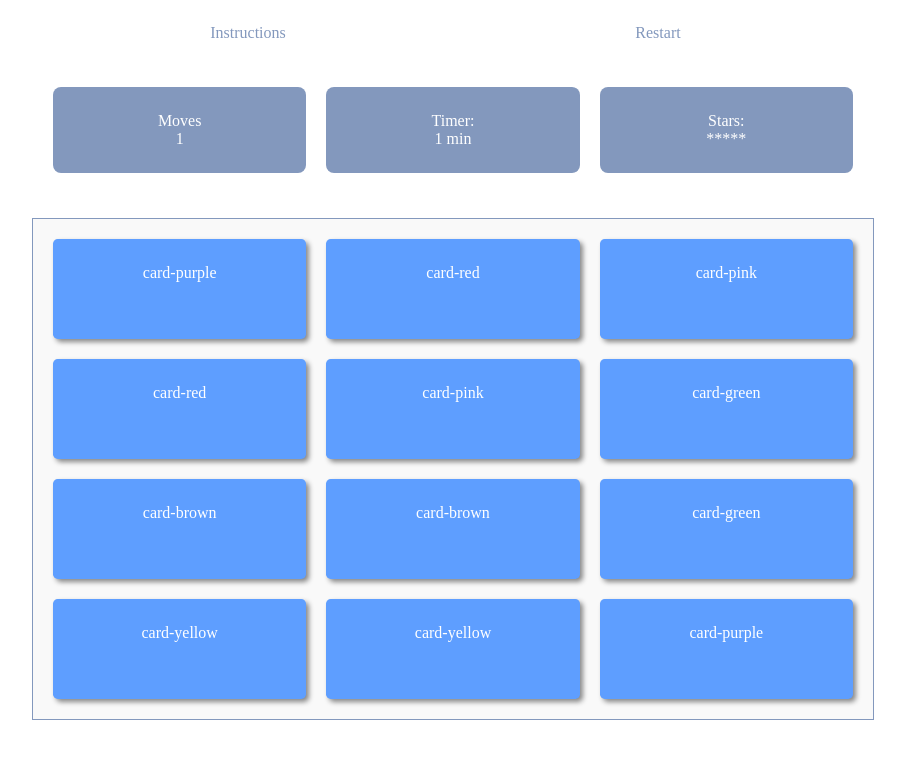
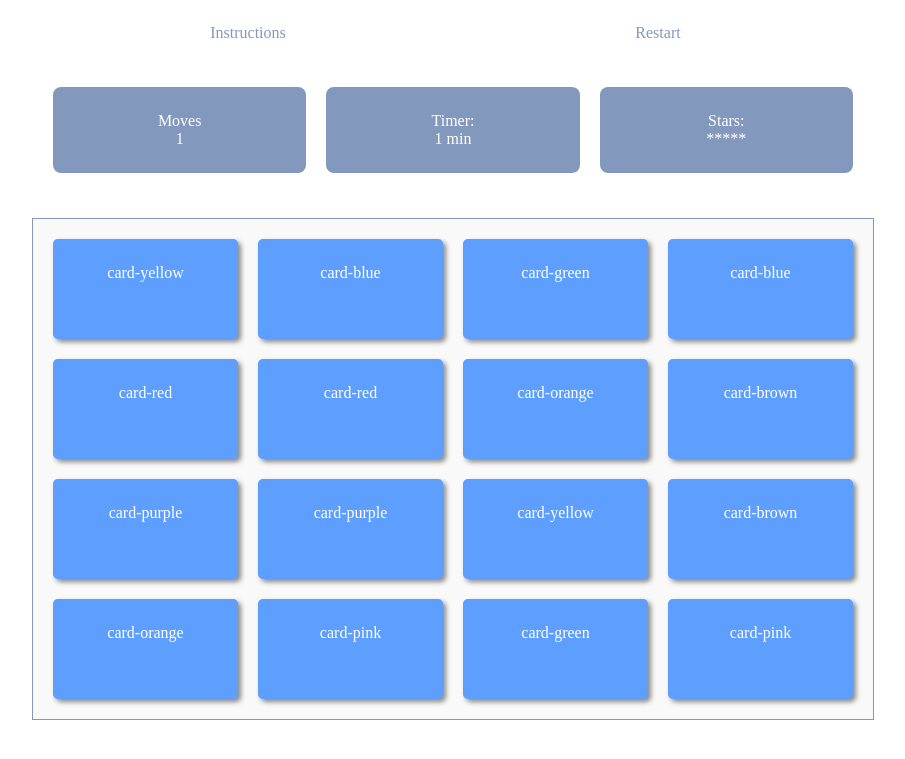
Before and after one commit to sagecodes/memory-game, a plain HTML site: page index.html in a window 1280 px wide. Shown: the part 79-838 px from the top of the page, without its empty margins (187-1092 px from the left). Drawn offline with Linux system fonts and the light colour scheme.

Commit message:
update to 16 cards

```diff
--- a/css/style.css
+++ b/css/style.css
@@ -112,7 +112,7 @@ body {
 /* Cards
 ===================================================================== */
 #card-grid {
-    grid-template-columns: 1fr 1fr 1fr;
+    grid-template-columns: 1fr 1fr 1fr 1fr;
     grid-template-rows: 100px 100px 100px 100px;
     background: #f9f9f9;
     padding: 20px;
--- a/js/app.js
+++ b/js/app.js
@@ -2,7 +2,8 @@
 var cardlist = ['card-red', 'card-yellow', 'card-green',
                 'card-purple', 'card-pink', 'card-brown',
                 'card-red', 'card-yellow', 'card-green',
-                'card-purple', 'card-pink', 'card-brown'];
+                'card-purple', 'card-pink', 'card-brown',
+                'card-blue', 'card-blue','card-orange', 'card-orange'];
 var cards = "";
 var card;
 
```
